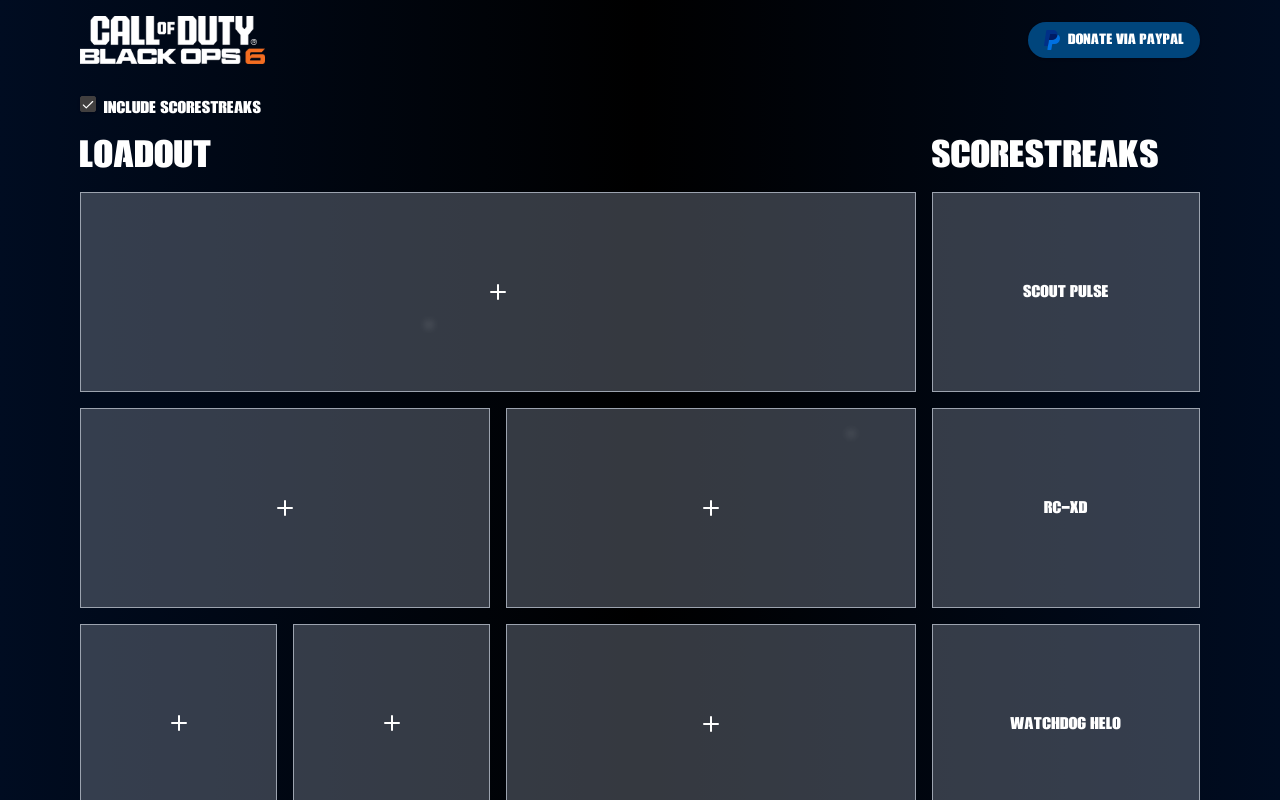
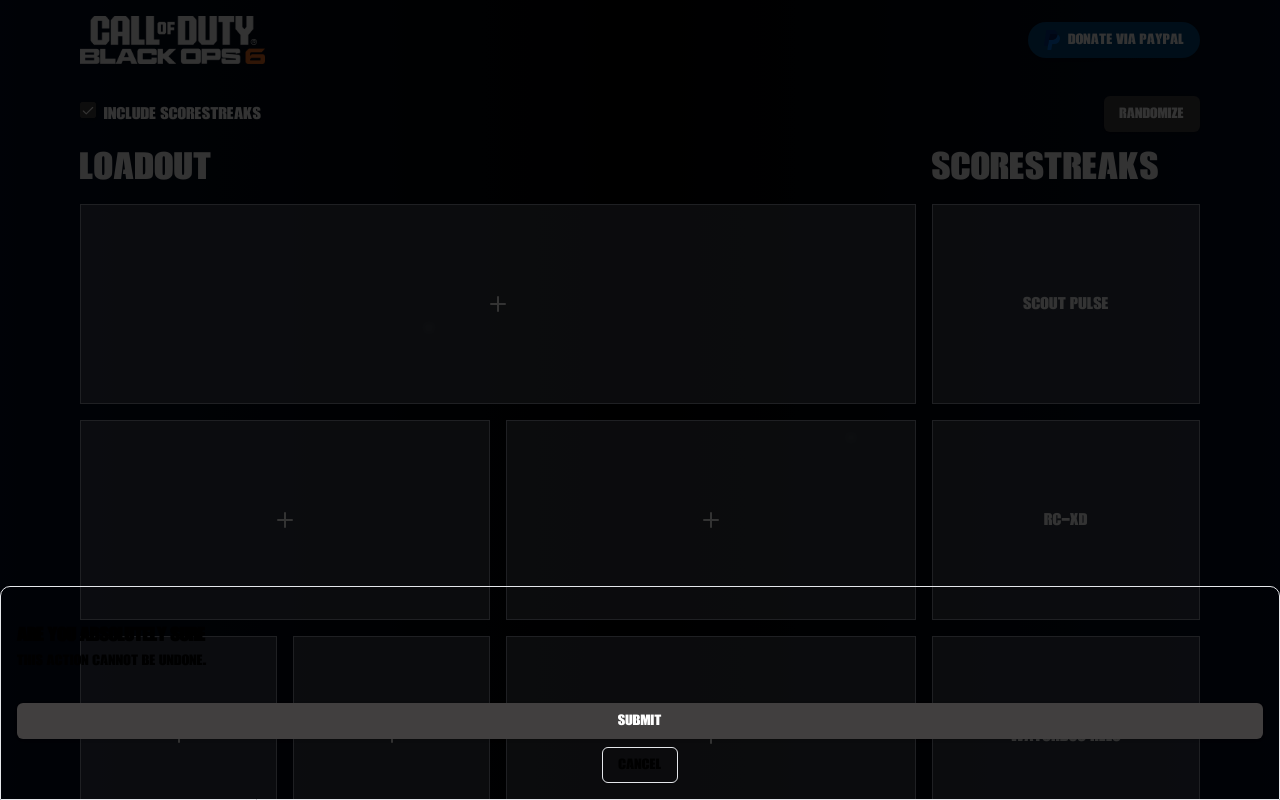
Before and after one commit to keygun-development/bo6-random-class-generator, a React (Vite) app: page / in a window 1280 px wide. Both pictures are taken after a click on the element 498 px from the left and 292 px from the top of the page. Shown: the top 800 px of the page. Built offline with nearby package versions, Linux system fonts and the light colour scheme.

Commit message:
Open drawer when clicking card, re-randomize button

```diff
--- a/package.json
+++ b/package.json
@@ -21,7 +21,8 @@
     "react-dom": "^18.3.1",
     "react-router-dom": "^7.0.1",
     "tailwind-merge": "^2.5.4",
-    "tailwindcss-animate": "^1.0.7"
+    "tailwindcss-animate": "^1.0.7",
+    "vaul": "^1.1.1"
   },
   "devDependencies": {
     "@eslint/js": "^9.13.0",
--- a/src/App.tsx
+++ b/src/App.tsx
@@ -1,15 +1,30 @@
 import {Checkbox} from "@/components/ui/checkbox.tsx";
-import Card from "@/components/Card.tsx";
+import {Card} from "@/components/Card.tsx";
 import {useState} from "react";
 import {Randomizer} from "@/lib/Randomize.ts";
 import {scorestreaks} from "@/scorestreaks";
+import {
+    Drawer,
+    DrawerClose,
+    DrawerContent,
+    DrawerDescription,
+    DrawerFooter,
+    DrawerHeader,
+    DrawerTitle,
+    DrawerTrigger,
+} from "@/components/ui/drawer"
+import {Button} from "@/components/ui/button.tsx";
 
 function App() {
     const [includeScorestreaks, setIncludeScorestreaks] = useState(true)
     const randomizer = new Randomizer(scorestreaks);
-    const randomScorestreaks = randomizer.randomize(3);
+    const [randomScorestreaks, setRandomScorestreaks] = useState(randomizer.randomize(3));
     randomizer.reset();
 
+    const reRoll = () => {
+        setRandomScorestreaks(randomizer.randomize(3));
+        randomizer.reset()
+    }
     return (
         <div className="mt-4 mb-8 min-h-full md:px-10 mx-auto xl:px-20 2xl:max-w-[1280px] 2xl:px-0 w-full px-4">
             <div className="flex justify-between items-center">
@@ -22,6 +37,9 @@
                         Include scorestreaks?
                     </span>
                 </div>
+                <Button onClick={() => reRoll()} variant="primary">
+                    Randomize
+                </Button>
             </div>
             <div className="md:grid grid-cols-4 gap-4 mt-4">
                 <h1 className="col-span-3 text-white lg:text-4xl text-2xl md:text-2xl">
@@ -35,7 +53,24 @@
             </div>
             <div className="md:grid grid-cols-4 gap-4 mt-4">
                 <div className="col-span-3">
-                    <Card/>
+                    <Drawer>
+                        <DrawerTrigger asChild>
+                            <Card/>
+                        </DrawerTrigger>
+                        <DrawerContent>
+                            <DrawerHeader>
+                                <DrawerTitle>Are you absolutely sure?</DrawerTitle>
+                                <DrawerDescription>This action cannot be undone.</DrawerDescription>
+                            </DrawerHeader>
+                            <DrawerFooter>
+                                <Button>Submit</Button>
+                                <DrawerClose>
+                                    <Button variant="outline">Cancel</Button>
+                                </DrawerClose>
+                            </DrawerFooter>
+                        </DrawerContent>
+                    </Drawer>
+
                     <div className="grid grid-cols-2 gap-4 mt-4">
                         <Card/>
                         <Card/>
--- a/src/components/Card.tsx
+++ b/src/components/Card.tsx
@@ -1,20 +1,29 @@
-import {PlusIcon} from "lucide-react";
-import {cn} from "@/lib/utils.ts";
+import { PlusIcon } from "lucide-react";
+import { cn } from "@/lib/utils.ts";
+import React from "react";
 
-export default function Card({className, item}: { className?: string, item?: { name: string } }) {
-    return (
-        <div className={cn(
-            "w-full max-h-[200px] aspect-square flex items-center justify-center bg-gray-500/50 border border-gray-400 hover:bg-gray-500/60 cursor-pointer duration-300",
-            className)
-        }>
-            {item && (
-                <p className="text-white">
-                    {item.name}
-                </p>
-            )}
-            {!item && (
-                <PlusIcon className="stroke-white"/>
-            )}
-        </div>
-    )
+export interface CardProps extends React.ButtonHTMLAttributes<HTMLDivElement> {
+    item?: {
+        name: string;
+    };
 }
+
+export const Card = React.forwardRef<HTMLDivElement, CardProps>(
+    ({ className, item, onClick, ...props }, ref) => {
+        return (
+            <div
+                ref={ref}
+                onClick={onClick}
+                className={cn(
+                    "w-full max-h-[200px] aspect-square flex items-center justify-center bg-gray-500/50 border border-gray-400 hover:bg-gray-500/60 cursor-pointer duration-300",
+                    className
+                )}
+                {...props}
+            >
+                {item && <p className="text-white">{item.name}</p>}
+                {!item && <PlusIcon className="stroke-white" />}
+            </div>
+        );
+    }
+);
+Card.displayName = "Card";
--- /dev/null
+++ b/src/components/ui/drawer.tsx
@@ -0,0 +1,118 @@
+"use client"
+
+import * as React from "react"
+import { Drawer as DrawerPrimitive } from "vaul"
+
+import { cn } from "@/lib/utils"
+
+const Drawer = ({
+                    shouldScaleBackground = true,
+                    ...props
+                }: React.ComponentProps<typeof DrawerPrimitive.Root>) => (
+    <DrawerPrimitive.Root
+        shouldScaleBackground={shouldScaleBackground}
+        {...props}
+    />
+)
+Drawer.displayName = "Drawer"
+
+const DrawerTrigger = DrawerPrimitive.Trigger
+
+const DrawerPortal = DrawerPrimitive.Portal
+
+const DrawerClose = DrawerPrimitive.Close
+
+const DrawerOverlay = React.forwardRef<
+    React.ElementRef<typeof DrawerPrimitive.Overlay>,
+    React.ComponentPropsWithoutRef<typeof DrawerPrimitive.Overlay>
+>(({ className, ...props }, ref) => (
+    <DrawerPrimitive.Overlay
+        ref={ref}
+        className={cn("fixed inset-0 z-50 bg-black/80", className)}
+        {...props}
+    />
+))
+DrawerOverlay.displayName = DrawerPrimitive.Overlay.displayName
+
+const DrawerContent = React.forwardRef<
+    React.ElementRef<typeof DrawerPrimitive.Content>,
+    React.ComponentPropsWithoutRef<typeof DrawerPrimitive.Content>
+>(({ className, children, ...props }, ref) => (
+    <DrawerPortal>
+        <DrawerOverlay />
+        <DrawerPrimitive.Content
+            ref={ref}
+            className={cn(
+                "fixed inset-x-0 bottom-0 z-50 mt-24 flex h-auto flex-col rounded-t-[10px] border bg-background",
+                className
+            )}
+            {...props}
+        >
+            <div className="mx-auto mt-4 h-2 w-[100px] rounded-full bg-muted" />
+            {children}
+        </DrawerPrimitive.Content>
+    </DrawerPortal>
+))
+DrawerContent.displayName = "DrawerContent"
+
+const DrawerHeader = ({
+                          className,
+                          ...props
+                      }: React.HTMLAttributes<HTMLDivElement>) => (
+    <div
+        className={cn("grid gap-1.5 p-4 text-center sm:text-left", className)}
+        {...props}
+    />
+)
+DrawerHeader.displayName = "DrawerHeader"
+
+const DrawerFooter = ({
+                          className,
+                          ...props
+                      }: React.HTMLAttributes<HTMLDivElement>) => (
+    <div
+        className={cn("mt-auto flex flex-col gap-2 p-4", className)}
+        {...props}
+    />
+)
+DrawerFooter.displayName = "DrawerFooter"
+
+const DrawerTitle = React.forwardRef<
+    React.ElementRef<typeof DrawerPrimitive.Title>,
+    React.ComponentPropsWithoutRef<typeof DrawerPrimitive.Title>
+>(({ className, ...props }, ref) => (
+    <DrawerPrimitive.Title
+        ref={ref}
+        className={cn(
+            "text-lg font-semibold leading-none tracking-tight",
+            className
+        )}
+        {...props}
+    />
+))
+DrawerTitle.displayName = DrawerPrimitive.Title.displayName
+
+const DrawerDescription = React.forwardRef<
+    React.ElementRef<typeof DrawerPrimitive.Description>,
+    React.ComponentPropsWithoutRef<typeof DrawerPrimitive.Description>
+>(({ className, ...props }, ref) => (
+    <DrawerPrimitive.Description
+        ref={ref}
+        className={cn("text-sm text-muted-foreground", className)}
+        {...props}
+    />
+))
+DrawerDescription.displayName = DrawerPrimitive.Description.displayName
+
+export {
+    Drawer,
+    DrawerPortal,
+    DrawerOverlay,
+    DrawerTrigger,
+    DrawerClose,
+    DrawerContent,
+    DrawerHeader,
+    DrawerFooter,
+    DrawerTitle,
+    DrawerDescription,
+}
```
Also changed, not shown: 1 other file (tests, documents, lock files or other folders).
